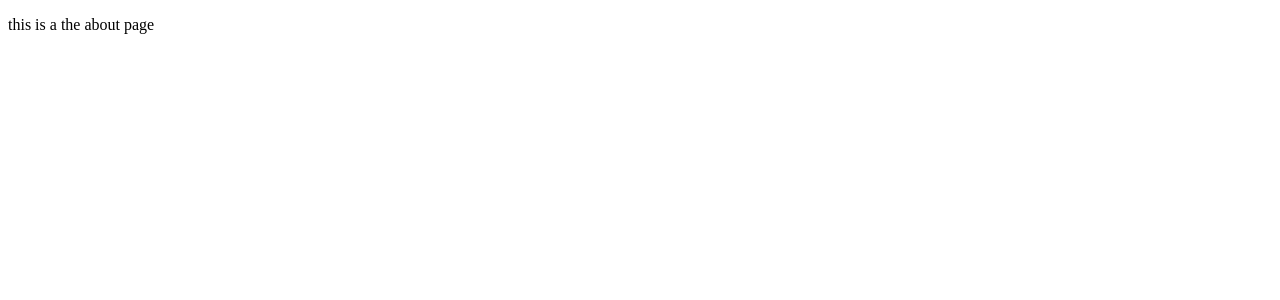
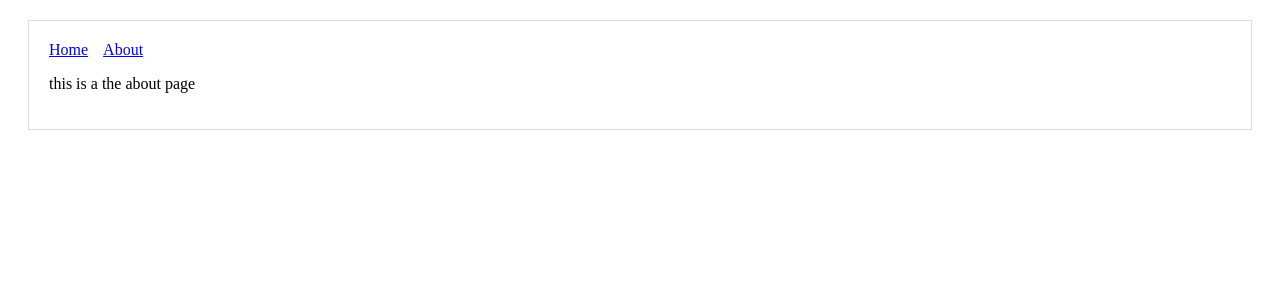
Before and after one commit to ashrodan/tripple-J-Charts, a Next.js app: page /about in a window 1280 px wide. Shown: the top 300 px of the page. Built offline with nearby package versions, Linux system fonts and the light colour scheme.

Commit message:
rename header to Header and rebuild

```diff
--- a/pages/about.js
+++ b/pages/about.js
@@ -1,7 +1,11 @@
+import Layout from '../components/Layout'
+
 export default function About() {
     return (
-        <div>
-            <p> this is a the about page</p>
-        </div>
+        <Layout>
+            <div>
+                <p> this is a the about page</p>
+            </div>
+        </Layout>
     )
 }
--- a/pages/index.js
+++ b/pages/index.js
@@ -1,4 +1,3 @@
-import Link from 'next/link';
 import Layout from '../components/Layout'
 
 const Index = () => (
```
